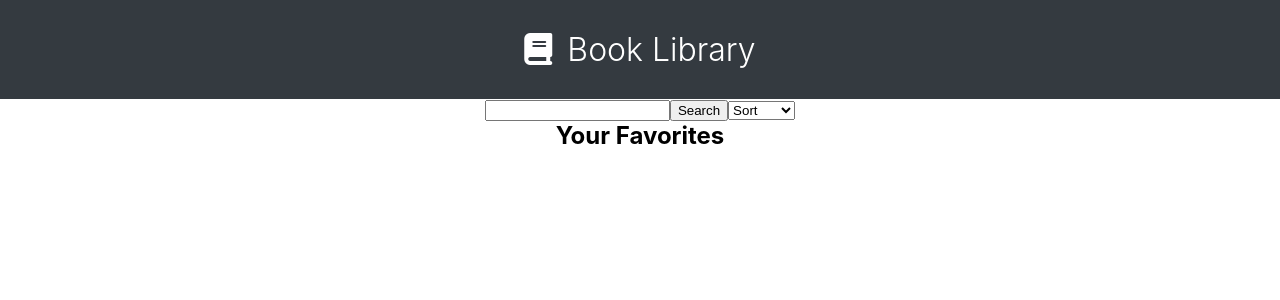
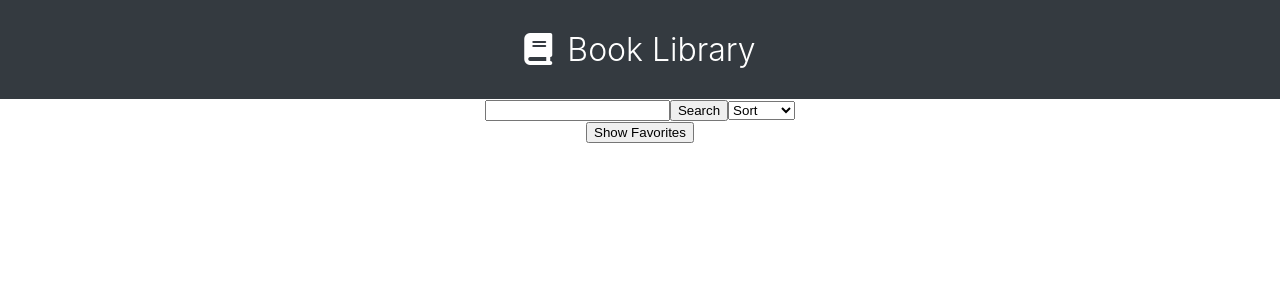
Before and after one commit to louisivannn/group-6-project, a React (Create React App) app: page / in a window 1280 px wide. Shown: the top 300 px of the page. Built offline with nearby package versions, Linux system fonts and the light colour scheme.

Commit message:
added hide/show favorites

```diff
--- a/src/Library.js
+++ b/src/Library.js
@@ -1,10 +1,10 @@
-// Library.js
 import React, { useState } from "react";
 import BookCard from "./BookCard";
 import Favorites from "./Favorites";
 
 const Library = ({ books, toggleFavorite, favorites }) => {
   const [currentPageByTitle, setCurrentPageByTitle] = useState({});
+  const [showFavorites, setShowFavorites] = useState(false);
 
   const saveCurrentPage = (title, page) => {
     setCurrentPageByTitle({ ...currentPageByTitle, [title]: page });
@@ -35,12 +35,17 @@ const Library = ({ books, toggleFavorite, favorites }) => {
           );
         })}
       </div>
+      {showFavorites && (
         <Favorites
           favorites={favorites}
           toggleFavorite={toggleFavorite}
           saveCurrentPage={saveCurrentPage}
           currentPageByTitle={currentPageByTitle}
         />
+      )}
+      <button onClick={() => setShowFavorites(!showFavorites)}>
+        {showFavorites ? "Hide Favorites" : "Show Favorites"}
+      </button>
     </div>
   );
 };
```
Lines whose indentation alone changed are shown as unchanged.
